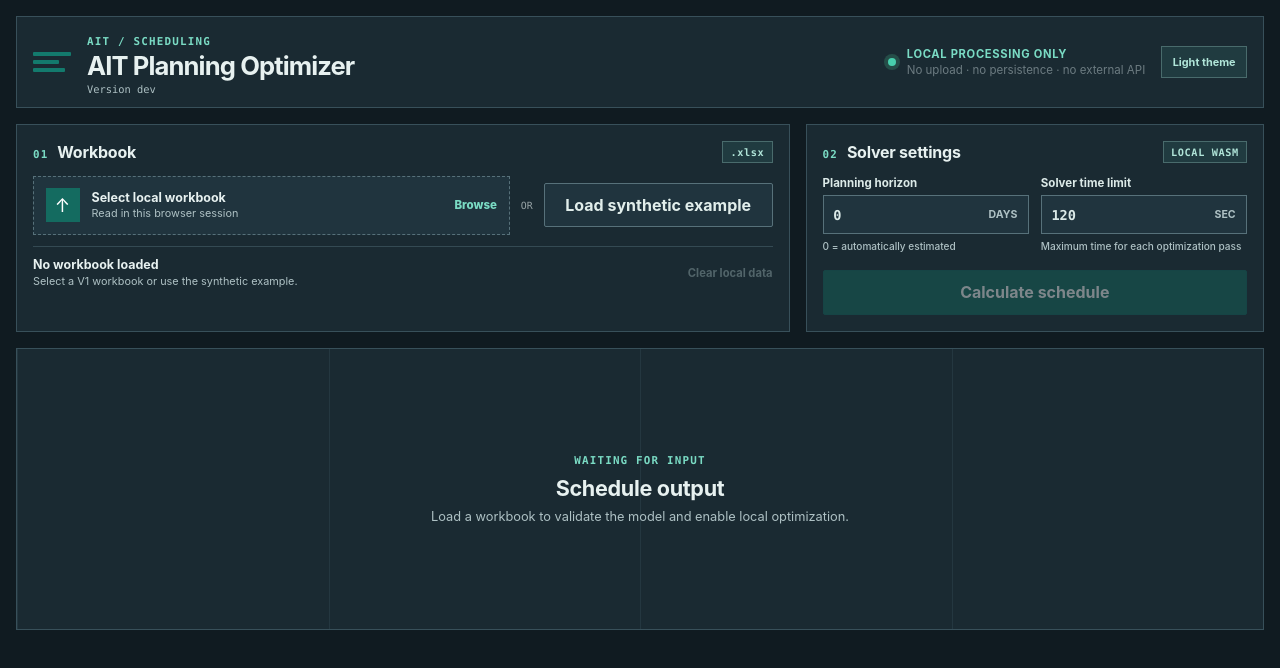
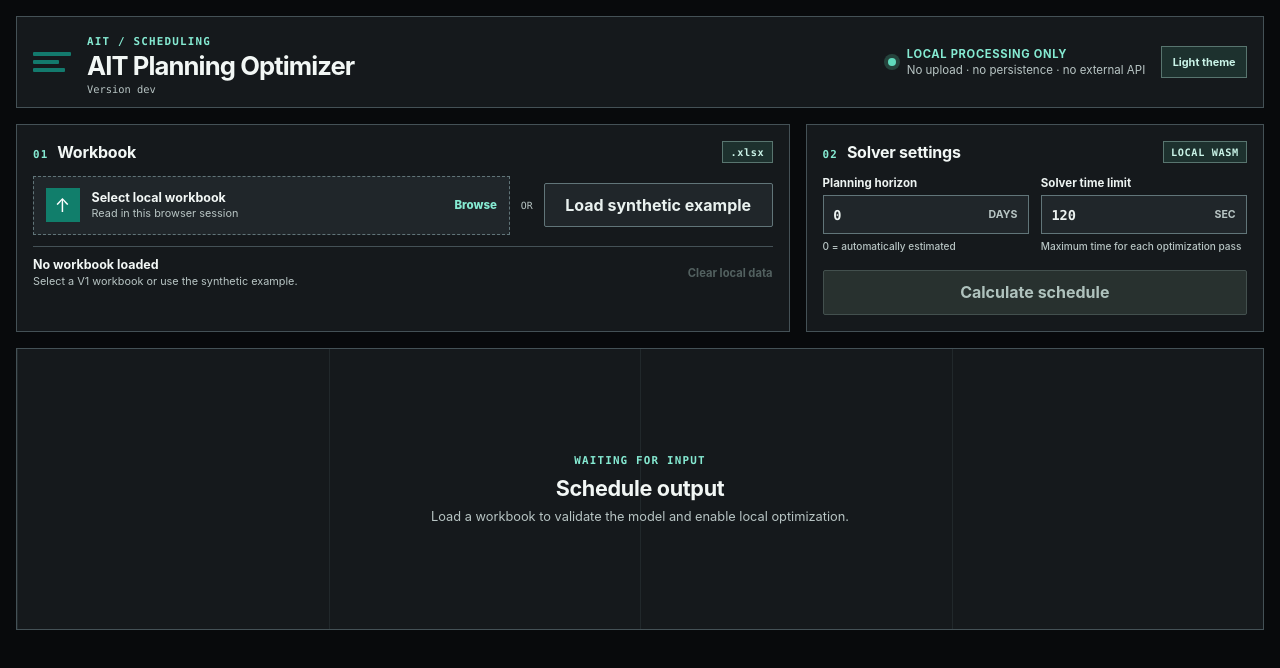
Before and after one commit to Alanb3110/planning-optimizer, a React (Vite) app in the folder web/: page / in a window 1280 px wide. Shown: the top 668 px of the page. Built offline with nearby package versions, Linux system fonts and the light colour scheme.

Commit message:
Increase contrast of black dark theme

```diff
--- a/web/src/styles.css
+++ b/web/src/styles.css
@@ -332,16 +332,27 @@ td > strong { color: #183641; }
   .issue-group li { grid-template-columns: 1fr; gap: 0.2rem; }
 }
 
-:root[data-theme="dark"] { color-scheme: dark; color: #e2eceb; background: #101b21; }
-:root[data-theme="dark"] body { background: #101b21; }
-:root[data-theme="dark"] .build-version { color: #aec1c4; }
+:root[data-theme="dark"] {
+  color-scheme: dark;
+  color: #edf3f1;
+  background: #080a0c;
+  --dark-panel: #15191c;
+  --dark-raised: #20262a;
+  --dark-input: #0c1012;
+  --dark-border: #445156;
+  --dark-muted: #b8c5c4;
+  --dark-accent: #85ead2;
+}
+:root[data-theme="dark"] body { background: #080a0c; }
+:root[data-theme="dark"] .build-version { color: var(--dark-muted); }
 :root[data-theme="dark"] .app-header,
 :root[data-theme="dark"] .control-panel,
 :root[data-theme="dark"] .validation-strip,
 :root[data-theme="dark"] .issues-panel,
 :root[data-theme="dark"] .output-panel,
 :root[data-theme="dark"] .result-section,
-:root[data-theme="dark"] .result-metrics { border-color: #38505a; background: #1a2a32; box-shadow: none; }
+:root[data-theme="dark"] .result-metrics,
+:root[data-theme="dark"] .workbook-explorer { border-color: var(--dark-border); background: var(--dark-panel); box-shadow: none; }
 :root[data-theme="dark"] h1,
 :root[data-theme="dark"] h2,
 :root[data-theme="dark"] h3,
@@ -351,33 +362,37 @@ td > strong { color: #183641; }
 :root[data-theme="dark"] .model-counts strong,
 :root[data-theme="dark"] .export-toolbar strong,
 :root[data-theme="dark"] .metric strong,
-:root[data-theme="dark"] td > strong { color: #e7f1f0; }
+:root[data-theme="dark"] td > strong { color: #f2f7f5; }
 :root[data-theme="dark"] .product-code,
 :root[data-theme="dark"] .step-index,
 :root[data-theme="dark"] .section-kicker,
 :root[data-theme="dark"] .state-code,
 :root[data-theme="dark"] .browse-label,
-:root[data-theme="dark"] .privacy-note strong { color: #7adbc4; }
-:root[data-theme="dark"] .privacy-dot { background: #48cfad; box-shadow: 0 0 0 4px #254d48; }
+:root[data-theme="dark"] .privacy-note strong { color: var(--dark-accent); }
+:root[data-theme="dark"] .privacy-dot { background: #60dabc; box-shadow: 0 0 0 4px #25433c; }
 :root[data-theme="dark"] .theme-toggle,
 :root[data-theme="dark"] .file-type,
 :root[data-theme="dark"] .local-badge,
 :root[data-theme="dark"] .basis-badge,
-:root[data-theme="dark"] .gate-badge { border-color: #496b6c; color: #b0e5d8; background: #203b40; }
+:root[data-theme="dark"] .gate-badge { border-color: #58756f; color: #c9f3e7; background: #1d312e; }
 :root[data-theme="dark"] .file-picker,
 :root[data-theme="dark"] .number-input,
 :root[data-theme="dark"] .secondary-button,
-:root[data-theme="dark"] .cancel-button { border-color: #57717a; color: #e1eeeb; background: #20343e; }
+:root[data-theme="dark"] .cancel-button { border-color: #617579; color: #e9f1ef; background: var(--dark-raised); }
 :root[data-theme="dark"] .file-picker:hover,
-:root[data-theme="dark"] .secondary-button:hover:not(:disabled) { background: #29454a; }
+:root[data-theme="dark"] .secondary-button:hover:not(:disabled),
+:root[data-theme="dark"] .cancel-button:hover:not(:disabled) { border-color: var(--dark-accent); background: #2b3d39; }
 :root[data-theme="dark"] .upload-icon,
 :root[data-theme="dark"] .primary-button,
-:root[data-theme="dark"] .export-button { background: #146b60; }
+:root[data-theme="dark"] .export-button { border-color: #36b297; color: #fff; background: #117e6b; }
+:root[data-theme="dark"] .primary-button:hover:not(:disabled),
+:root[data-theme="dark"] .export-button:hover { background: #0d6c5b; }
+:root[data-theme="dark"] .primary-button:disabled { opacity: 1; border-color: #43504e; color: #afc2bd; background: #28312f; }
 :root[data-theme="dark"] .settings-grid > label,
 :root[data-theme="dark"] .number-input input,
 :root[data-theme="dark"] .terminal-state,
 :root[data-theme="dark"] table,
-:root[data-theme="dark"] .gantt { color: #dceae8; }
+:root[data-theme="dark"] .gantt { color: #edf3f1; }
 :root[data-theme="dark"] .file-picker small,
 :root[data-theme="dark"] .selection-status small,
 :root[data-theme="dark"] .settings-grid small,
@@ -392,47 +407,49 @@ td > strong { color: #183641; }
 :root[data-theme="dark"] .gantt-legend,
 :root[data-theme="dark"] .row-count,
 :root[data-theme="dark"] td > code,
-:root[data-theme="dark"] td > small { color: #aec1c4; }
+:root[data-theme="dark"] td > small,
+:root[data-theme="dark"] .privacy-note span:last-child,
+:root[data-theme="dark"] .or-label { color: var(--dark-muted); }
 :root[data-theme="dark"] .selection-status,
 :root[data-theme="dark"] .validation-state,
 :root[data-theme="dark"] .model-counts div,
 :root[data-theme="dark"] .section-heading,
 :root[data-theme="dark"] .metric,
-:root[data-theme="dark"] td { border-color: #344a53; }
-:root[data-theme="dark"] .text-button { color: #b8d0d0; }
+:root[data-theme="dark"] td { border-color: var(--dark-border); }
+:root[data-theme="dark"] .text-button { color: #c4e5dd; }
 :root[data-theme="dark"] .progress-state > div:last-child,
-:root[data-theme="dark"] .download-status { color: #b9d5d0; }
-:root[data-theme="dark"] .progress-state strong { color: #8be2ce; }
+:root[data-theme="dark"] .download-status { color: var(--dark-muted); }
+:root[data-theme="dark"] .progress-state strong { color: var(--dark-accent); }
 :root[data-theme="dark"] .issue-group.warnings h3 { color: #e3bf6a; }
-:root[data-theme="dark"] .legend-gap { border-color: #8aaba8; background: #243d45; }
-:root[data-theme="dark"] .issues-panel .issue-group li { color: #e7cbc9; background: #3a272b; }
-:root[data-theme="dark"] .issues-panel .issue-group.warnings li { color: #f0dcad; background: #393326; }
+:root[data-theme="dark"] .legend-gap { border-color: #899c97; background: #30383a; }
+:root[data-theme="dark"] .issues-panel .issue-group li { color: #f3d5d1; background: #382427; }
+:root[data-theme="dark"] .issues-panel .issue-group.warnings li { color: #f7e3b0; background: #372e1e; }
 :root[data-theme="dark"] .issue-group code { color: #f0aaa3; }
 :root[data-theme="dark"] .issue-group.warnings code { color: #f3d28c; }
-:root[data-theme="dark"] .terminal-state { background: #1b2d35; }
+:root[data-theme="dark"] .terminal-state { background: #1a2422; }
 :root[data-theme="dark"] .terminal-state.invalid,
-:root[data-theme="dark"] .terminal-state.error { background: #302529; }
-:root[data-theme="dark"] .terminal-state.infeasible { background: #332d26; }
-:root[data-theme="dark"] .schedule-output { background: #14232b; }
-:root[data-theme="dark"] .export-toolbar { border-color: #3d645c; background: #203b3c; }
-:root[data-theme="dark"] .metric.primary { background: #114a4c; }
+:root[data-theme="dark"] .terminal-state.error { background: #2c2023; }
+:root[data-theme="dark"] .terminal-state.infeasible { background: #30291e; }
+:root[data-theme="dark"] .schedule-output { background: #0e1113; }
+:root[data-theme="dark"] .export-toolbar { border-color: #547a70; background: #1b302b; }
+:root[data-theme="dark"] .metric.primary { background: #1a3832; }
 :root[data-theme="dark"] .gantt-axis-label,
 :root[data-theme="dark"] .gantt-axis,
-:root[data-theme="dark"] th { border-color: #445c63; color: #c1d5d4; background: #253943; }
+:root[data-theme="dark"] th { border-color: var(--dark-border); color: #d0ddda; background: #272e31; }
 :root[data-theme="dark"] .gantt-axis span,
-:root[data-theme="dark"] .gantt-axis-label { color: #c1d5d4; }
-:root[data-theme="dark"] .gantt-system { background: #152b36; }
-:root[data-theme="dark"] .gantt-package { color: #e0edeb; background: color-mix(in srgb, var(--system-color) 25%, #20323b); }
+:root[data-theme="dark"] .gantt-axis-label { color: #d0ddda; }
+:root[data-theme="dark"] .gantt-system { background: #1b2225; }
+:root[data-theme="dark"] .gantt-package { color: #edf3f1; background: color-mix(in srgb, var(--system-color) 25%, #22292c); }
 :root[data-theme="dark"] .gantt-package span { color: #cde6e1; }
-:root[data-theme="dark"] .gantt-label { border-color: #344a53; background: #1a2a32; }
-:root[data-theme="dark"] .gantt-label span { color: #a9bec1; }
-:root[data-theme="dark"] .gantt-track { border-color: #344a53; background: repeating-linear-gradient(90deg, #1a2a32 0, #1a2a32 119px, #20333b 120px); }
-:root[data-theme="dark"] .gantt-gridline { background: #344a53; }
-:root[data-theme="dark"] tbody tr:hover td { background: #263d45; }
-:root[data-theme="dark"] .system-entity { background: #305061; }
-:root[data-theme="dark"] .package-entity { color: #d1f4e9; background: #23544b; }
-:root[data-theme="dark"] .empty-grid span { border-color: #344a53; }
-:root[data-theme="dark"] .progress-track { background: #334c52; }
+:root[data-theme="dark"] .gantt-label { border-color: var(--dark-border); background: var(--dark-panel); }
+:root[data-theme="dark"] .gantt-label span { color: var(--dark-muted); }
+:root[data-theme="dark"] .gantt-track { border-color: var(--dark-border); background: repeating-linear-gradient(90deg, #15191c 0, #15191c 119px, #20262a 120px); }
+:root[data-theme="dark"] .gantt-gridline { background: var(--dark-border); }
+:root[data-theme="dark"] tbody tr:hover td { background: #28332f; }
+:root[data-theme="dark"] .system-entity { background: #34534d; }
+:root[data-theme="dark"] .package-entity { color: #d1f4e9; background: #225d4e; }
+:root[data-theme="dark"] .empty-grid span { border-color: #343e41; }
+:root[data-theme="dark"] .progress-track { background: #33443f; }
 
 @media (prefers-reduced-motion: reduce) {
   *, *::before, *::after { scroll-behavior: auto !important; animation-duration: 0.01ms !important; animation-iteration-count: 1 !important; transition-duration: 0.01ms !important; }
@@ -448,10 +465,10 @@ td > strong { color: #183641; }
 .explanation-content li { margin: 0.25rem 0; overflow-wrap: anywhere; }
 .explanation-caveat { padding: 0.65rem; border-left: 3px solid #758e91; background: #f2f6f5; }
 .activity-inspect { border: 0; padding: 0; color: #135e70; background: transparent; font: inherit; font-weight: 750; text-align: left; text-decoration: underline; cursor: pointer; }
-:root[data-theme="dark"] .explanation-content, :root[data-theme="dark"] .explanation .section-heading label { color: #d0e3e0; }
-:root[data-theme="dark"] .explanation select { border-color: #57717a; background: #20343e; color: #e1eeeb; }
-:root[data-theme="dark"] .explanation-caveat { background: #243941; }
-:root[data-theme="dark"] .activity-inspect { color: #8be2ce; }
+:root[data-theme="dark"] .explanation-content, :root[data-theme="dark"] .explanation .section-heading label { color: #d8e5e1; }
+:root[data-theme="dark"] .explanation select { border-color: #63777b; background: var(--dark-input); color: #edf3f1; }
+:root[data-theme="dark"] .explanation-caveat { background: #252f30; }
+:root[data-theme="dark"] .activity-inspect { color: var(--dark-accent); }
 
 .workbook-explorer { min-width: 0; border: 1px solid #d6dcda; background: #fff; padding: 1rem; }
 .workbook-explorer > p { color: #5b7178; font-size: 0.74rem; line-height: 1.5; }
@@ -479,14 +496,15 @@ td > strong { color: #183641; }
 .workbook-jump { border: 0; padding: 0; color: #135e70; background: transparent; text-align: left; text-decoration: underline; cursor: pointer; }
 .workbook-lag, .workbook-edge-id { display: block; margin-top: 0.1rem; }
 .workbook-caveat { padding: 0.5rem; border-left: 3px solid #7a9994; background: #eef4f2; }
-:root[data-theme="dark"] .workbook-explorer { border-color: #38505a; background: #1a2a32; }
-:root[data-theme="dark"] .workbook-explorer > p, :root[data-theme="dark"] .workbook-details p, :root[data-theme="dark"] .workbook-relations, :root[data-theme="dark"] .workbook-item small { color: #aec1c4; }
-:root[data-theme="dark"] .workbook-browser, :root[data-theme="dark"] .workbook-details { border-color: #38505a; color: #e7f1f0; background: #20343e; }
-:root[data-theme="dark"] .workbook-browser > input { border-color: #57717a; color: #e1eeeb; background: #1a2a32; }
-:root[data-theme="dark"] .workbook-tree ul ul, :root[data-theme="dark"] .workbook-relations li { border-color: #38505a; }
-:root[data-theme="dark"] .workbook-kind, :root[data-theme="dark"] .workbook-jump { color: #8be2ce; }
-:root[data-theme="dark"] .workbook-item { color: #e7f1f0; }
-:root[data-theme="dark"] .workbook-item:hover, :root[data-theme="dark"] .workbook-item[aria-current="true"], :root[data-theme="dark"] .workbook-caveat { border-color: #496b6c; background: #29454a; }
+:root[data-theme="dark"] .workbook-explorer { border-color: var(--dark-border); background: var(--dark-panel); }
+:root[data-theme="dark"] .workbook-explorer > p, :root[data-theme="dark"] .workbook-details p, :root[data-theme="dark"] .workbook-relations, :root[data-theme="dark"] .workbook-item small { color: var(--dark-muted); }
+:root[data-theme="dark"] .workbook-browser, :root[data-theme="dark"] .workbook-details { border-color: var(--dark-border); color: #edf3f1; background: var(--dark-raised); }
+:root[data-theme="dark"] .workbook-browser > input { border-color: #63777b; color: #edf3f1; background: var(--dark-input); }
+:root[data-theme="dark"] .workbook-tree ul ul, :root[data-theme="dark"] .workbook-relations li { border-color: var(--dark-border); }
+:root[data-theme="dark"] .workbook-kind, :root[data-theme="dark"] .workbook-jump { color: var(--dark-accent); }
+:root[data-theme="dark"] .workbook-item { color: #edf3f1; }
+:root[data-theme="dark"] .workbook-item:hover, :root[data-theme="dark"] .workbook-item[aria-current="true"] { border-color: #79dcc4; background: #2b453e; }
+:root[data-theme="dark"] .workbook-caveat { border-color: #73928b; background: #2b3535; }
 @media (max-width: 700px) { .workbook-layout { grid-template-columns: 1fr; } .workbook-tree { max-height: 320px; } }
 .model-editor { border-top: 1px solid #d6dcda; padding-top: 0.8rem; margin-top: 1rem; color: #23414a; }
 .entity-editor { border-bottom: 1px solid #d6dcda; padding-bottom: 0.8rem; }
@@ -513,9 +531,20 @@ td > strong { color: #183641; }
 .model-all-priorities summary { cursor: pointer; color: #146b63; font-weight: 700; }
 .model-export { border-top: 1px solid #dbe3e0; margin-top: 0.9rem; padding-top: 0.4rem; }
 .revision-comment { margin: 1rem 0 0.3rem; }
-:root[data-theme="dark"] .model-editor, :root[data-theme="dark"] .model-fields, :root[data-theme="dark"] .model-export { color: #e7f1f0; border-color: #38505a; }
-:root[data-theme="dark"] .model-editor input, :root[data-theme="dark"] .model-editor select { border-color: #57717a; color: #e1eeeb; background: #20343e; }
-:root[data-theme="dark"] .model-dependencies li, :root[data-theme="dark"] .model-priority { border-color: #38505a; }
-:root[data-theme="dark"] .model-editor button { color: #b2eee0; background: #29454a; border-color: #4c7975; }
-:root[data-theme="dark"] .model-all-priorities summary { color: #8be2ce; }
+:root[data-theme="dark"] .model-editor, :root[data-theme="dark"] .model-fields, :root[data-theme="dark"] .model-export,
+:root[data-theme="dark"] .entity-editor { color: #edf3f1; border-color: var(--dark-border); }
+:root[data-theme="dark"] .model-editor input, :root[data-theme="dark"] .model-editor select { border-color: #63777b; color: #edf3f1; background: var(--dark-input); }
+:root[data-theme="dark"] .model-editor input:disabled { color: #bcc9c5; background: #282d2f; }
+:root[data-theme="dark"] .model-dependencies li, :root[data-theme="dark"] .model-priority { border-color: var(--dark-border); }
+:root[data-theme="dark"] .model-editor button { color: #e4f7f1; background: #2b413b; border-color: #668c81; }
+:root[data-theme="dark"] .model-editor button:hover:not(:disabled) { border-color: var(--dark-accent); background: #365b4e; }
+:root[data-theme="dark"] .model-editor button:disabled { opacity: 1; color: #9eafaa; background: #242b2a; border-color: #43504e; }
+:root[data-theme="dark"] .model-all-priorities summary { color: var(--dark-accent); }
+:root[data-theme="dark"] :is(button, input, select, summary, .file-picker, [tabindex="0"]):focus-visible {
+  outline: 2px solid var(--dark-accent);
+  outline-offset: 2px;
+}
+:root[data-theme="dark"] :is(.number-input, .workbook-browser > input, .model-editor input, .model-editor select, .explanation select):focus-within {
+  border-color: var(--dark-accent);
+}
 @media (max-width: 900px) { .model-fields { grid-template-columns: 1fr; } .model-priority { grid-template-columns: 1fr 1fr; } .model-priority code { grid-column: 1 / -1; } }
```
